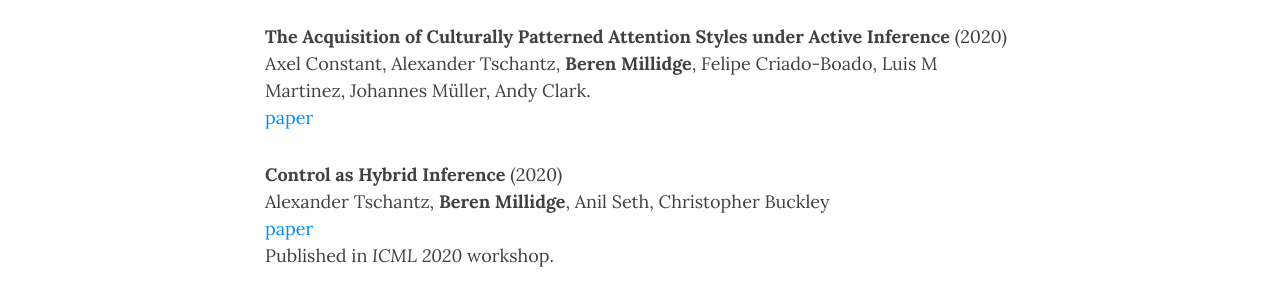
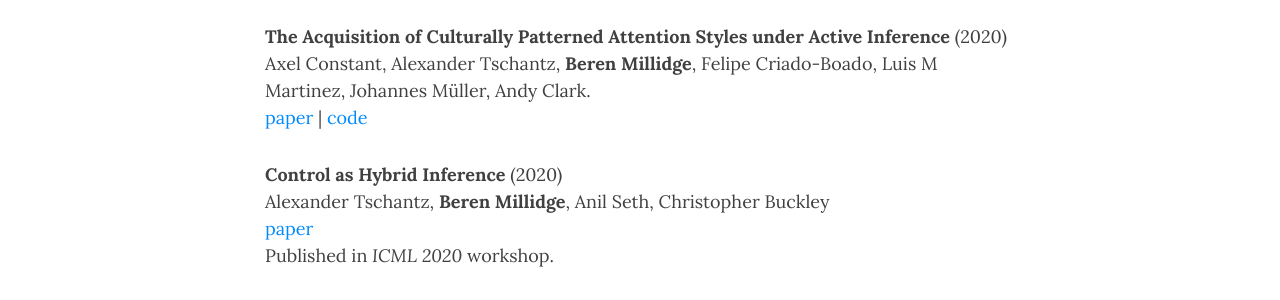
Before and after one commit to BerenMillidge/BerenMillidge.github.io, a Jekyll site: the page built from publications.md, in a window 1280 px wide and 900 px high. Shown: the part 339-639 px from the top of the window. Built offline with Jekyll 4.4.1, drawn with Linux system fonts in a browser that asks for light colours; nearby versions of some CDN libraries.

Commit message:
add code link for paper

```diff
--- a/publications.md
+++ b/publications.md
@@ -5,7 +5,7 @@ title: Publications
 
 Here is a list of my current publications (* means equal contribution). I will try to keep this list up to date, however an always up to date list can be found at my [Google Scholar](https://scholar.google.com/citations?user=3GGkFTkAAAAJ&hl=en&oi=ao).
 
-**The Acquisition of Culturally Patterned Attention Styles under Active Inference** (2020) <br/> Axel Constant, Alexander Tschantz, **Beren Millidge**, Felipe Criado-Boado, Luis M Martinez, Johannes Müller, Andy Clark. <br/> [paper](https://psyarxiv.com/rchaf/)
+**The Acquisition of Culturally Patterned Attention Styles under Active Inference** (2020) <br/> Axel Constant, Alexander Tschantz, **Beren Millidge**, Felipe Criado-Boado, Luis M Martinez, Johannes Müller, Andy Clark. <br/> [paper](https://psyarxiv.com/rchaf/) \|  [code](https://github.com/BerenMillidge/MaterialCulture)
 
 **Control as Hybrid Inference** (2020) <br/> Alexander Tschantz, **Beren Millidge**, Anil Seth, Christopher Buckley <br/> [paper](https://arxiv.org/pdf/2007.05838.pdf) <br/>
 Published in *ICML 2020* workshop.
```
